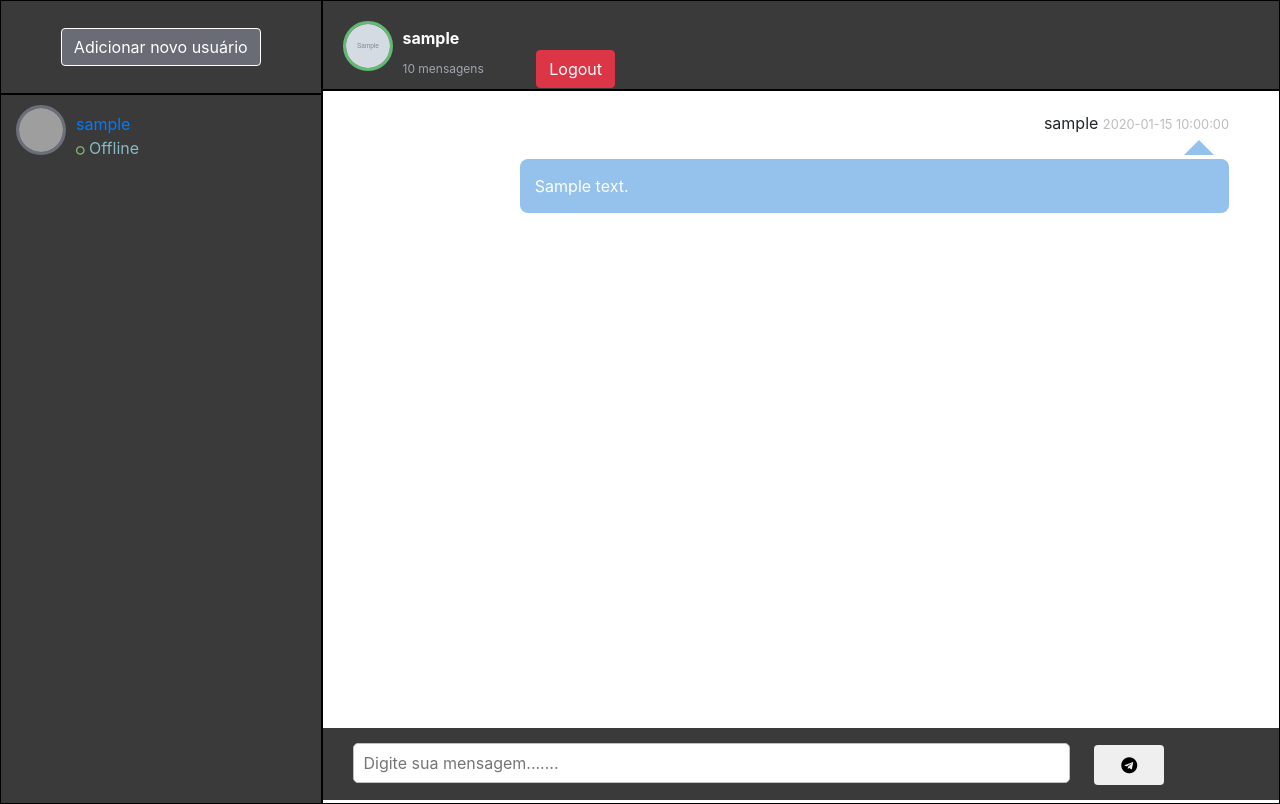
After one commit to andr3m0ur4/MyChat, a PHP site: template templates/home_template.php in a window 1280 px wide. The commit adds this page. Run offline with PHP 8.4, Linux system fonts and the light colour scheme; the template is opened without the code that fills it: most values are stand-ins (such as "Sample title", 1, 10 or a date in 2020); grey boxes marked "Sample" are stand-in pictures; grey boxes are pictures that could not be loaded.

Commit message:
Atualização da home

```diff
--- a/css/home.css
+++ b/css/home.css
@@ -1,42 +1,51 @@
-.main-section{
+.main-section {
 	border: 1px solid #000;
 	width: 100%;
 }
-.left-sidebar{
+
+.left-sidebar {
 	background-color: #3a3a3a;
 	padding: 0px;
 }
-.searchbox{
+
+.searchbox {
 	width: 100%;
 	padding: 27px 10px;
 	border-bottom: 2px solid #000;
 }
-.form-control, .search-icon, .search-icon:hover{
+
+.form-control, .search-icon, .search-icon:hover {
 	background-color: #6a6c75;
 	border: 1px solid #fff;
 	color: #fff;
 	box-shadow: none !important;
 }
-.form-control:focus{
-	border: 1px solid #fff;
-}
-.chat-left-img, .chat-left-detail{
-	float: left;
-}
-.left-chat{
+
+.left-chat {
 	overflow-y: scroll;
 }
-.left-chat ul{
+
+.left-chat ul {
 	overflow: hidden;
 	padding: 0px;
 }
-.left-chat ul li{
+
+.left-chat ul li {
 	list-style: none;
 	width: 100%;
 	float: left;
 	margin: 10px 0px 8px 15px;
 }
-.chat-left-img img{
+
+.form-control:focus {
+	border: 1px solid #fff;
+}
+
+.chat-left-img, .chat-left-detail {
+	float: left;
+}
+
+.chat-left-img img {
 	width: 50px;
 	height: 50px;
 	border-radius: 50%;
@@ -44,33 +53,43 @@
 	float: fixed;
 	border: 3px solid #6b6f79;
 }
-.chat-left-detail{
+
+.chat-left-detail {
 	margin-left: 10px;
 }
-.chat-left-detail p{
+
+.chat-left-detail p {
 	margin: 0px;
 	color: #fff;
 	padding: 7px 0px 0px;
 }
-.chat-left-detail span{
+
+.chat-left-detail span {
 	color: #88bac3;
 }
-.chat-left-detail span i{
+
+.chat-left-detail span i {
 	color: #88bb71;
 	font-size: 10px;
 }
-.chat-left-detail .orange{
+
+.chat-left-detail .orange {
 	color: #e38968;
 }
-.right-sidebar{
+
+.right-sidebar {
 	border-left: 2px solid #000;
 }
-.right-header{
+
+.right-header {
 	border-bottom: 2px solid #000;
 	margin: 0px;
-	padding: 0px;
+	padding: 20px;
+	height: 90px;
+	background-color: #3a3a3a;
 }
-.right-header-img img{
+
+.right-header-img img {
 	width: 50px;
 	height: 50px;
 	float: left;
@@ -78,54 +97,61 @@
 	border: 3px solid #61bc71;
 	margin-right: 10px;
 }
-.right-header{
-	padding: 20px;
-	height: 90px;
-	background-color: #3a3a3a;
-}
-.right-header-detail p{
+
+.right-header-detail p {
 	margin: 0px;
 	color: #fff;
 	font-weight: bold;
 	padding-top: 5px;
 }
-.right-header-detail span{
+
+.right-header-detail span {
 	color: #9fa5af;
 	font-size: 12px;
 }
-.rightside-left-chat, .rightside-right-chat{
+
+.right-header-content-chat {
+	overflow-y: scroll;
+	background-color: #fff;
+	position: relative;
+}
+
+.rightside-left-chat, .rightside-right-chat {
 	float: left;
 	width: 80%;
 	position: relative;
 }
-.rightside-right-chat{
+
+.rightside-right-chat {
 	float: right;
 	margin-right: 35px;
 }
-.right-header-contentChat{
-	overflow-y: scroll;
-	background-color: #ffffff;
-	position: relative;
-}
-.right-header-contentChat ul li{
+
+
+
+.right-header-content-chat ul li {
 	list-style: none;
 	margin-top: 20px;
 }
-.right-header-contentChat .rightside-left-chat p, .right-header-contentChat .rightside-right-chat p{
+
+.right-header-content-chat .rightside-left-chat p, .right-header-content-chat .rightside-right-chat p {
 	background-color: #86bb71;
 	padding: 15px;
 	border-radius: 8px;
 	color: #fff;
 }
-.right-header-contentChat .rightside-right-chat p{
+
+.right-header-content-chat .rightside-right-chat p {
 	background-color: #94c2ed;
 }
-.right-chat-textbox{
+
+.right-chat-textbox {
 	padding: 15px 30px;
 	width: 100%;
 	background-color: #3a3a3a;
 }
-.right-chat-textbox input{
+
+.right-chat-textbox input {
 	width: 80%;
 	height: 40px;
 	border: 2px solid #3d85ca;
@@ -133,24 +159,30 @@
 	padding: 0px 10px;
 	border: 1px solid #c1c1c1;
 }
-.right-chat-textbox button{
+
+.right-chat-textbox button {
 	height: 40px;
 	width: 70px;
 	margin-left: 20px;
 }
-.rightside-left-chat span i, .rightside-right-chat span i{
+
+.rightside-left-chat span i, .rightside-right-chat span i {
 	color: #86bb71;
 	font-size: 12px;
 }
-.rightside-right-chat span i{
+
+.rightside-right-chat span i {
 	color: #94c2ed;
 }
-.rightside-right-chat span{
+
+.rightside-right-chat span {
 	float: right;
-}.rightside-right-chat span small, .rightside-left-chat span small{
+}
+.rightside-right-chat span small, .rightside-left-chat span small {
 	color: #bdbdc2;
 }
-.rightside-left-chat:before{
+
+.rightside-left-chat:before {
 	content: " ";
 	position: absolute;
 	top: 14px;
@@ -160,7 +192,8 @@
 	border-bottom-color: #86bb71;
 	z-index: 1;
 }
-.rightside-right-chat:before{
+
+.rightside-right-chat:before {
 	content: " ";
 	position: absolute;
 	top: 14px;
@@ -169,8 +202,9 @@
 	border: 15px solid transparent;
 	border-bottom-color: #94c2ed;
 }
-@media only screen and (max-width: 320px){
-	.main-section{
+
+@media only screen and (max-width: 320px) {
+	.main-section {
 		display: none;
 	}
 }
--- /dev/null
+++ b/js/home.js
@@ -0,0 +1,16 @@
+$(document).ready(function() {
+	$('#scrolling_to_bottom').animate({
+		scrollTop: $('#scrolling_to_bottom').get(0).scrollHeight
+	}, 1000)
+
+	let height = $(window).height()
+	$('.left-chat').css('height', (height - 92) + 'px')
+	$('.right-header-content-chat').css('height', (height - 163) + 'px')
+
+	setInterval(function() {
+		// Atualiza após 1500ms
+		$("#ChatMessages").load("include/display_messages.php?user_name=<?php echo $username; ?>")
+	},1500)
+
+	$("#ChatMessages").load("include/display_messages.php$user_name=<?php echo $username; ?>")
+})
--- a/signin_user.php
+++ b/signin_user.php
@@ -23,6 +23,7 @@
 			$row = mysqli_fetch_assoc($run_user);
 
 			$user_name = $row['user_name'];
+			$_SESSION['user_name'] = $user_name;
 
 			header("Location: ./home.php?user_name=$user_name");
 		} else {
--- /dev/null
+++ b/templates/home_template.php
@@ -0,0 +1,127 @@
+<!DOCTYPE html>
+<html lang="pt-br">
+	<head>
+		<meta charset="utf-8">
+		<title>My Chat - Home</title>
+		<meta name="viewport" content="width=device-width, initial-scale=1, shrink-to-fit=no">
+		<link rel="stylesheet" href="https://stackpath.bootstrapcdn.com/bootstrap/4.1.3/css/bootstrap.min.css" integrity="sha384-MCw98/SFnGE8fJT3GXwEOngsV7Zt27NXFoaoApmYm81iuXoPkFOJwJ8ERdknLPMO" crossorigin="anonymous">
+		<link rel="stylesheet" type="text/css" href="https://maxcdn.bootstrapcdn.com/font-awesome/4.7.0/css/font-awesome.min.css">
+		<link rel="stylesheet" type="text/css" href="./css/home.css">
+	</head>
+	<body>
+
+		<div class="container-fluid main-section">
+			<div class="row">
+				<div class="col-12 col-sm-3 left-sidebar">
+					<div class="input-group searchbox">
+						<div class="input-group-append mx-auto">
+							<a href="./include/find_friends.php">
+								<button class="btn btn-secondary search-icon" type="button">
+									Adicionar novo usuário
+								</button>
+							</a>
+						</div>
+					</div>
+
+					<div class="left-chat">
+						<ul>
+							<?php foreach ($user_list as $user) : ?>
+								<li>
+									<div class='chat-left-img'>
+										<img src='<?= $user['user_profile'] ?>'>
+									</div>
+
+									<div class='chat-left-detail'>
+										<p>
+											<a href='./home.php?user_name=<?= $user['user_name'] ?>'>
+												<?= $user['user_name'] ?>
+											</a>
+										</p>
+
+										<?php if ($user['log_in'] == 'Online') : ?>
+											<span>
+												<i class='fa fa-circle' aria-hidden='true'></i> Online
+											</span>
+										<?php else : ?>
+											<span>
+												<i class='fa fa-circle-o' aria-hidden='true'></i> Offline
+											</span>
+										<?php endif ?>
+									</div>
+								</li>
+							<?php endforeach ?>
+						</ul>
+					</div>
+				</div>
+
+				<div class="col-12 col-sm-9 right-sidebar">
+					<div class="row">
+						<div class="col-md-12 right-header">
+							<div class="right-header-img">
+								<img src="<?= $user_profile_image ?>">
+							</div>
+
+							<div class="right-header-detail">
+								<form method="post" action="./logout.php">
+									<p><?= $username ?></p>
+									<span><?= $total ?> mensagens</span>
+									<button type="submit" name="logout" class="btn btn-danger ml-5">
+										Logout
+									</button>
+								</form>
+							</div>
+						</div>
+					</div>
+
+					<div class="row">
+						<div id="scrolling_to_bottom" class="col-12 right-header-content-chat">
+							<ul>
+								<?php foreach ($chats as $chat) : ?>
+									<?php if ($user_name == $chat['sender_username'] AND $username == $chat['receiver_username']) : ?>
+										<li>
+											<div class='rightside-right-chat'>
+												<span><?= $user_name ?>
+													<small><?= $chat['msg_date'] ?></small>
+												</span><br><br>
+
+												<p><?= $chat['msg_content'] ?></p>
+											</div>
+										</li>
+									<?php elseif ($user_name == $chat['receiver_username'] AND $username == $chat['sender_username']) : ?>
+										<li>
+											<div class='rightside-left-chat'>
+												<span><?= $chat['username'] ?>
+													<small><?= $chat['msg_date'] ?></small>
+												</span><br><br>
+
+												<p><?= $chat['msg_content'] ?></p>
+											</div>
+										</li>
+									<?php endif ?>
+								<?php endforeach ?>
+							</ul>
+						</div>
+					</div>
+
+					<div class="row">
+						<div class="col-12 right-chat-textbox">
+							<form method="post">
+								<input type="text" name="msg_content" autocomplete="off" placeholder="Digite sua mensagem.......">
+								<button class="btn" name="submit">
+									<i class="fa fa-telegram" aria-hidden="true"></i>
+								</button>
+							</form>
+						</div>
+					</div>
+				</div>
+			</div>
+		</div>
+
+		<script src="https://code.jquery.com/jquery-3.3.1.slim.min.js" integrity="sha384-q8i/X+965DzO0rT7abK41JStQIAqVgRVzpbzo5smXKp4YfRvH+8abtTE1Pi6jizo" crossorigin="anonymous"></script>
+		<script src="https://cdnjs.cloudflare.com/ajax/libs/popper.js/1.14.3/umd/popper.min.js" integrity="sha384-ZMP7rVo3mIykV+2+9J3UJ46jBk0WLaUAdn689aCwoqbBJiSnjAK/l8WvCWPIPm49" crossorigin="anonymous"></script>
+		<script src="https://stackpath.bootstrapcdn.com/bootstrap/4.1.3/js/bootstrap.min.js" integrity="sha384-ChfqqxuZUCnJSK3+MXmPNIyE6ZbWh2IMqE241rYiqJxyMiZ6OW/JmZQ5stwEULTy" crossorigin="anonymous"></script>
+		<script src="https://code.jquery.com/jquery-3.5.0.min.js" integrity="sha256-xNzN2a4ltkB44Mc/Jz3pT4iU1cmeR0FkXs4pru/JxaQ=" crossorigin="anonymous"></script>
+		<script src="./js/home.js"></script>
+
+	</body>
+</html>
```
Also changed, not shown: home.php (+34 -148 lines), include/get_users_data.php (+4 -25 lines), logout.php (+11 -4 lines).
